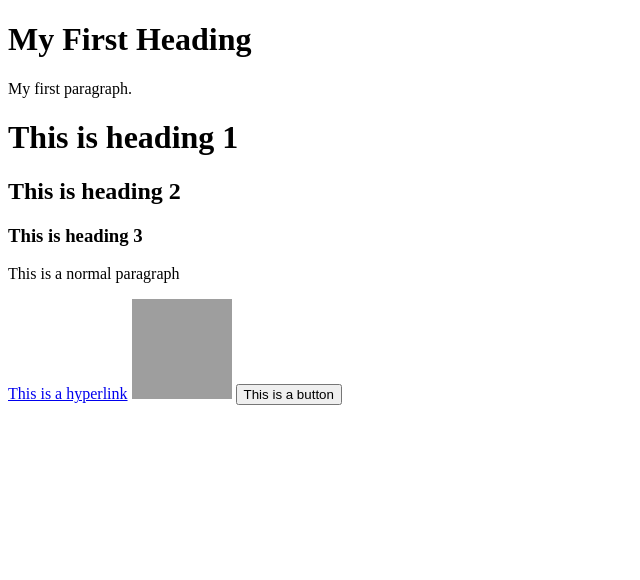
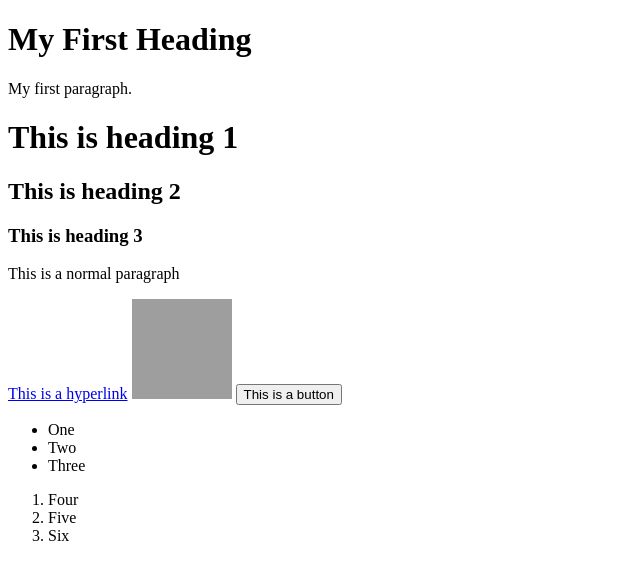
Before and after one commit to WonderedLamb256/website, a plain HTML site: page index.html in a window 1280 px wide. Shown: the whole page, without its empty margins (0-640 px from the left). Drawn offline with Linux system fonts and the light colour scheme; grey boxes are pictures that could not be loaded.

Commit message:
Update index.html

```diff
--- a/index.html
+++ b/index.html
@@ -13,5 +13,15 @@
             <a href="https://google.com">This is a hyperlink</a>
             <img src="https://upload.wikimedia.org/wikipedia/commons/5/53/Google_%22G%22_Logo.svg" alt="Logo of Google" width=100 height=100>
             <button>This is a button</button>
+            <ul>
+                  <li>One</li>
+                  <li>Two</li>
+                  <li>Three</li>
+            </ul>
+            <ol>
+                  <li>Four</li>
+                  <li>Five</li>
+                  <li>Six</li>
+            </ol>
       </body>
 </html>
```
